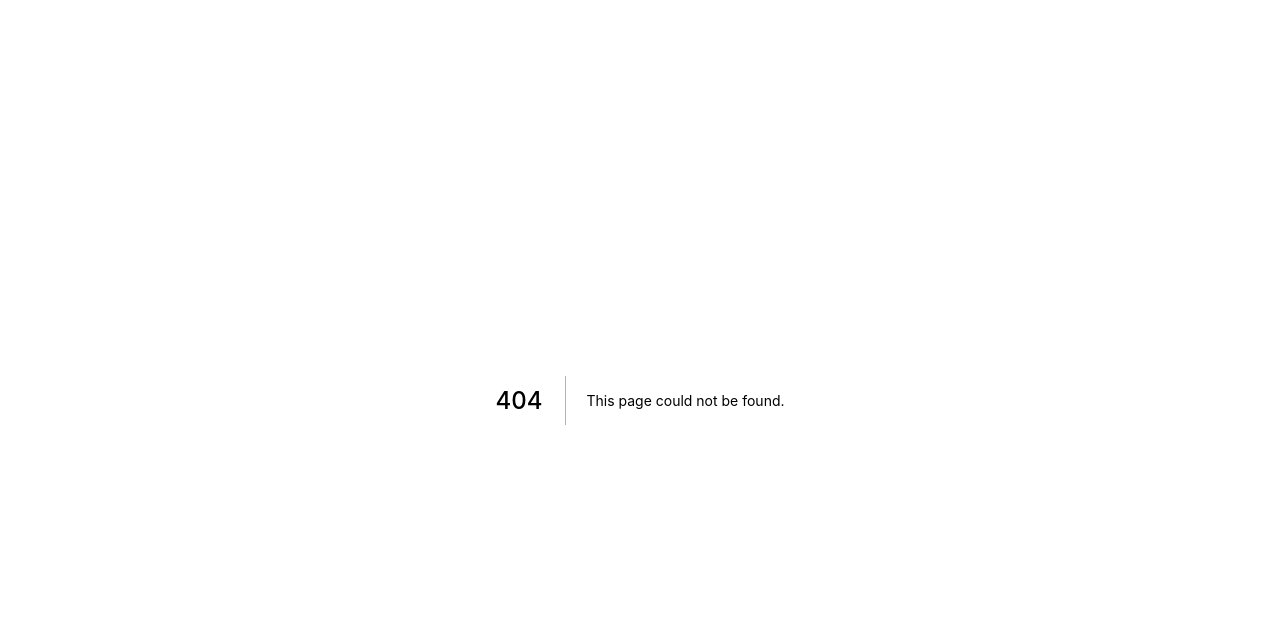
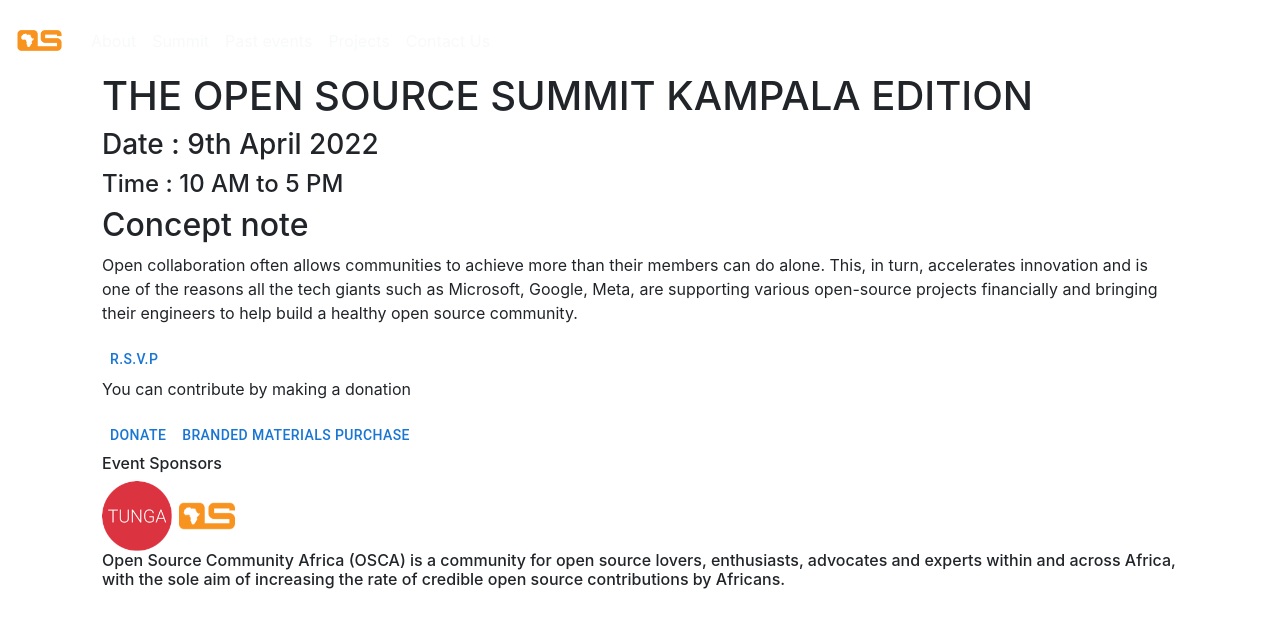
Before and after one commit to oscakampala/oscakampala.github.io, a Next.js app: page /summit in a window 1280 px wide. Before the commit this address had no page. Shown: the top 628 px of the page. Built offline with nearby package versions, Linux system fonts and the light colour scheme.

Commit message:
Change festival to Summit

```diff
--- a/components/Navbar.js
+++ b/components/Navbar.js
@@ -37,7 +37,7 @@
         </NavItem>
 
         <NavItem>
-          <NavLink href="https://oscakampala.github.io/festival" className='text-light' >
+          <NavLink href="https://oscakampala.github.io/summit" className='text-light' >
             Summit
           </NavLink>
         </NavItem>
--- a/pages/festival.js
+++ b/pages/summit.js
@@ -4,7 +4,7 @@
 import {NavBarComponent} from '../components'
 
 
-export default function Festival() {
+export default function Summit() {
     return (
 
         <div>
```
